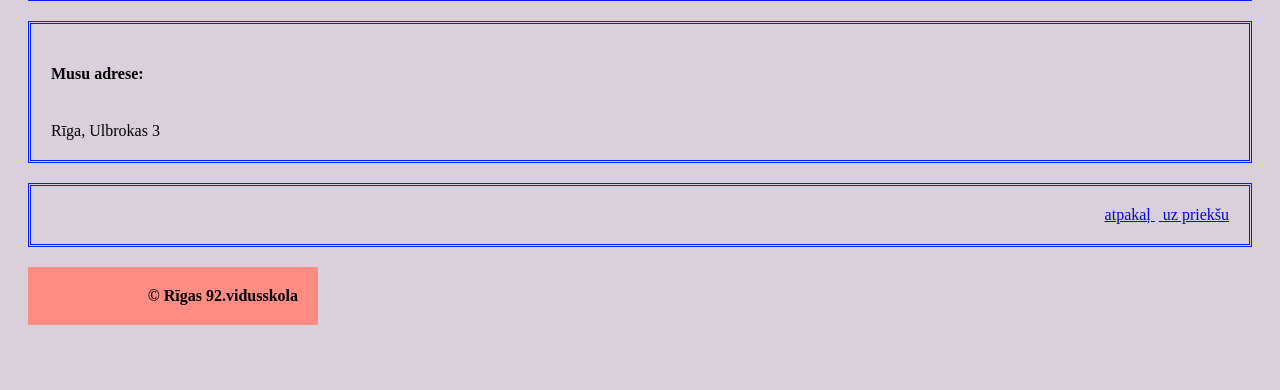
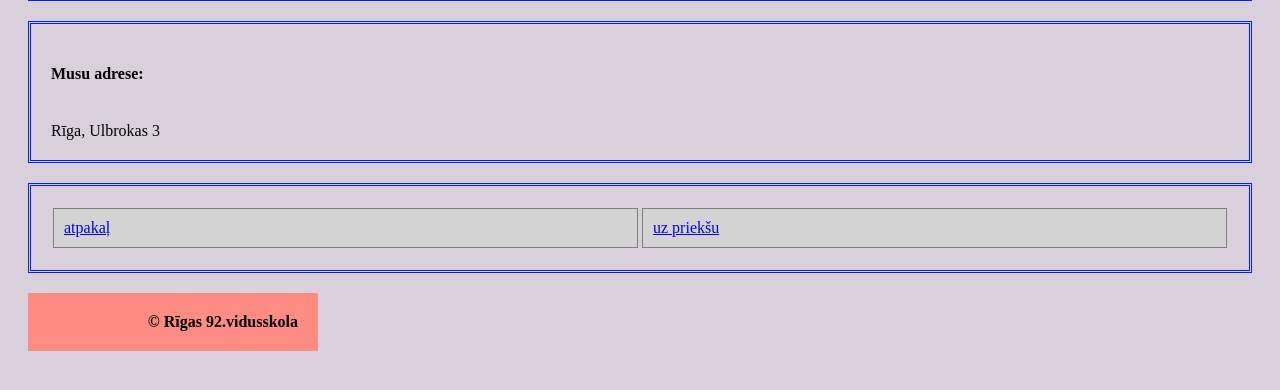
Before and after one commit to AleksandrZelukin/11klasevietne, a Flask app: page /hello in a window 1280 px wide. Shown: the part 279-669 px from the top of the page. Run offline with Flask 3, Linux system fonts and the light colour scheme.

Commit message:
Update css, html

```diff
--- a/static/style.css
+++ b/static/style.css
@@ -20,3 +20,14 @@ h1 {
   text-align:center;
   font-size:250%;
   }
+.container {
+  display: flex;
+}
+
+#block1, #block2 {
+  flex: 1;
+  margin: 2px;
+  border: 1px solid gray;
+  padding: 10px;
+  background: lightgray;
+}
--- a/templates/index.html
+++ b/templates/index.html
@@ -5,4 +5,6 @@
   <img src="static/images/seja.jpg" width="280">
 </div>
 <div><a href="/hello">Talāk</a></div>
+
+
 {% endblock %}
--- a/templates/kontakt.html
+++ b/templates/kontakt.html
@@ -3,5 +3,10 @@
 {% block content %}
 <div align=center><img src="static/images/blincik.jpeg" width="200"></div>
 <div><h4>Musu adrese:</h4></br>Rīga, Ulbrokas 3</div>
-<div align=right><a href="/">atpakaļ </a>&nbsp;<a href="/noteikumi"> uz priekšu</a></div>
+
+
+<div class="container">
+  <div id="block1"><a href="/">atpakaļ </a></div>
+  <div id="block2"><a href="/noteikumi"> uz priekšu</a></div>
+</div>
 {% endblock %}
```
